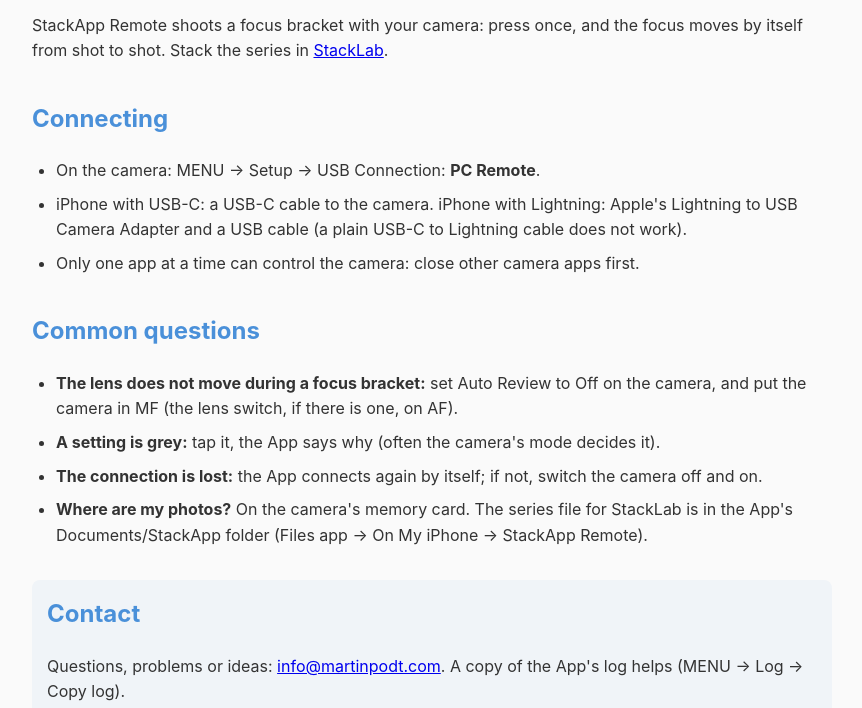
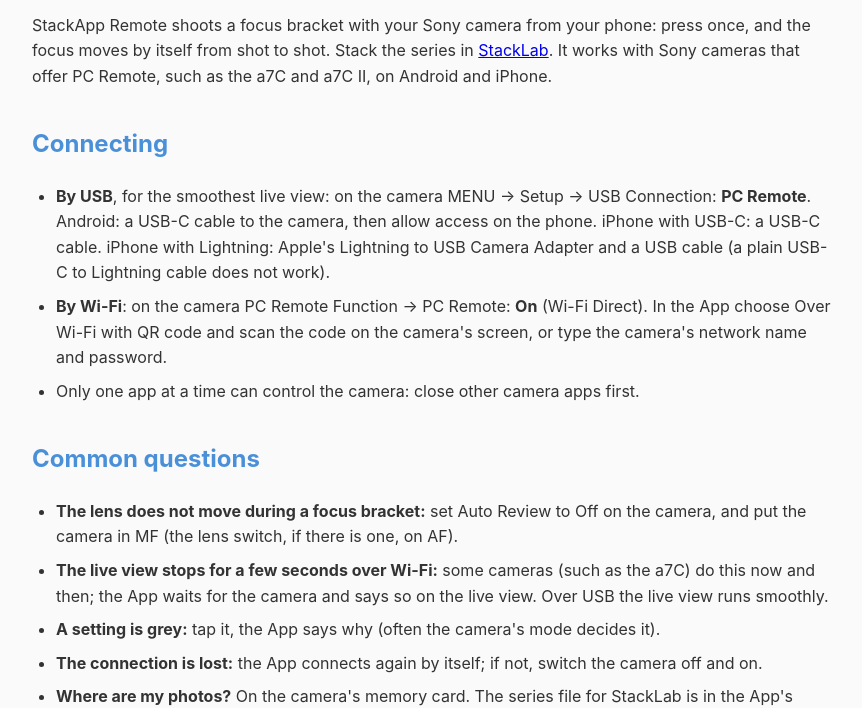
Before and after one commit to mpodt/privacy, a plain HTML site: page stackapp-remote/support.html in a window 1280 px wide. Shown: the part 96-804 px from the top of the page, without its empty margins (208-1070 px from the left). Drawn offline with Linux system fonts and the light colour scheme.

```diff
--- a/stackapp-remote/support.html
+++ b/stackapp-remote/support.html
@@ -24,14 +24,19 @@
 <body>
 
 <h1>StackApp Remote: Support</h1>
-<p>StackApp Remote shoots a focus bracket with your camera: press once, and the focus moves by itself from shot to
-shot. Stack the series in <a href="https://www.martinpodt.com/Tutorials/Focus-stacking-using-StackLab">StackLab</a>.</p>
+<p>StackApp Remote shoots a focus bracket with your Sony camera from your phone: press once, and the focus moves by
+itself from shot to shot. Stack the series in <a href="https://www.martinpodt.com/Tutorials/Focus-stacking-with-StackLab">StackLab</a>.
+It works with Sony cameras that offer PC Remote, such as the a7C and a7C II, on Android and iPhone.</p>
 
 <h2>Connecting</h2>
 <ul>
-    <li>On the camera: MENU → Setup → USB Connection: <strong>PC Remote</strong>.</li>
-    <li>iPhone with USB-C: a USB-C cable to the camera. iPhone with Lightning: Apple's Lightning to USB Camera Adapter
-        and a USB cable (a plain USB-C to Lightning cable does not work).</li>
+    <li><strong>By USB</strong>, for the smoothest live view: on the camera MENU → Setup → USB Connection:
+        <strong>PC Remote</strong>. Android: a USB-C cable to the camera, then allow access on the phone. iPhone with
+        USB-C: a USB-C cable. iPhone with Lightning: Apple's Lightning to USB Camera Adapter and a USB cable (a plain
+        USB-C to Lightning cable does not work).</li>
+    <li><strong>By Wi-Fi</strong>: on the camera PC Remote Function → PC Remote: <strong>On</strong> (Wi-Fi Direct).
+        In the App choose Over Wi-Fi with QR code and scan the code on the camera's screen, or type the camera's network
+        name and password.</li>
     <li>Only one app at a time can control the camera: close other camera apps first.</li>
 </ul>
 
@@ -39,17 +44,21 @@ shot. Stack the series in <a href="https://www.martinpodt.com/Tutorials/Focus-st
 <ul>
     <li><strong>The lens does not move during a focus bracket:</strong> set Auto Review to Off on the camera, and put
         the camera in MF (the lens switch, if there is one, on AF).</li>
+    <li><strong>The live view stops for a few seconds over Wi-Fi:</strong> some cameras (such as the a7C) do this now
+        and then; the App waits for the camera and says so on the live view. Over USB the live view runs smoothly.</li>
     <li><strong>A setting is grey:</strong> tap it, the App says why (often the camera's mode decides it).</li>
     <li><strong>The connection is lost:</strong> the App connects again by itself; if not, switch the camera off and
         on.</li>
     <li><strong>Where are my photos?</strong> On the camera's memory card. The series file for StackLab is in the
-        App's Documents/StackApp folder (Files app → On My iPhone → StackApp Remote).</li>
+        App's Documents/StackApp folder: on Android in the phone's Documents/StackApp, on an iPhone in the Files app →
+        On My iPhone → StackApp Remote.</li>
 </ul>
 
 <div class="contact">
     <h2 style="margin-top: 0;">Contact</h2>
-    <p>Questions, problems or ideas: <a href="mailto:info@martinpodt.com">info@martinpodt.com</a>. A copy of the App's
-    log helps (MENU → Log → Copy log).</p>
+    <p>Questions, problems or ideas: <a href="mailto:info@martinpodt.com">info@martinpodt.com</a>. The quickest way:
+    in the App MENU → Send feedback. Your mail app opens with a message to us and the App's log attached, which helps
+    us see what happened; it is sent only if you send it.</p>
 </div>
 
 </body>
```
